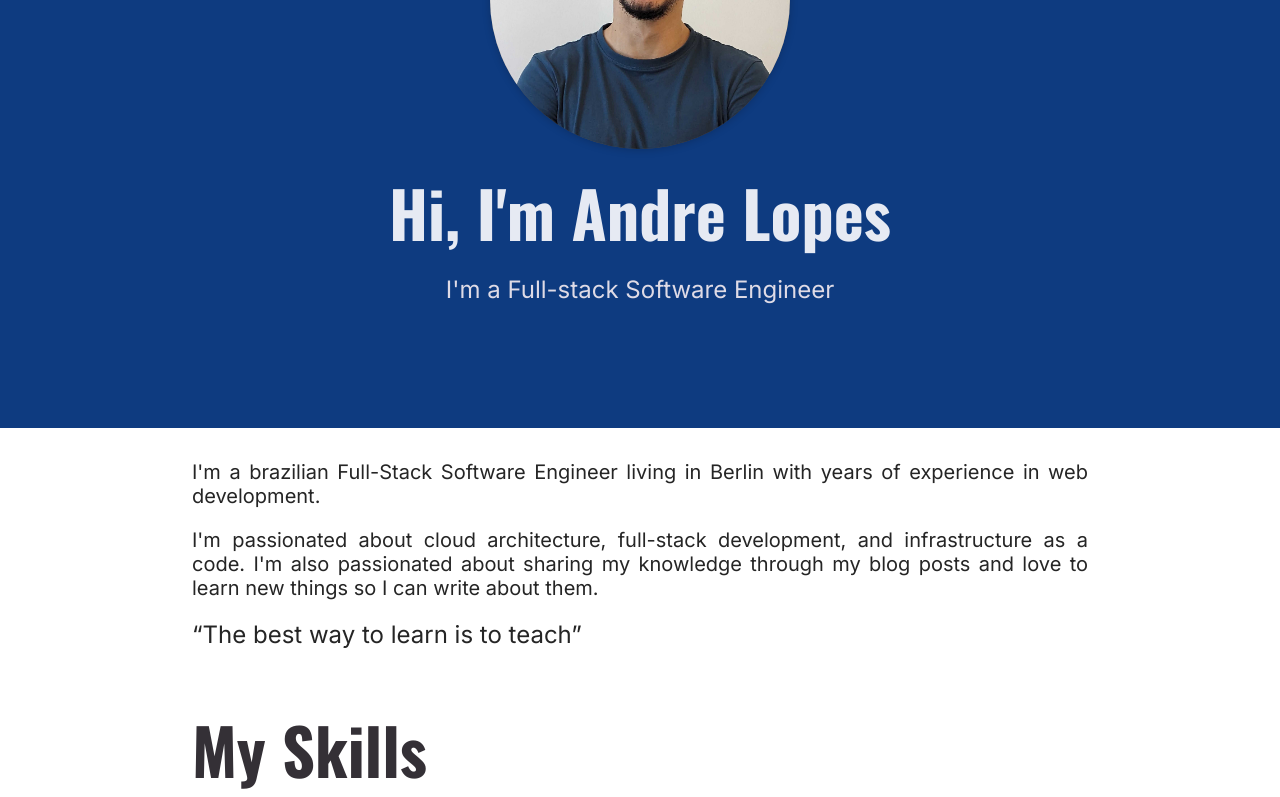
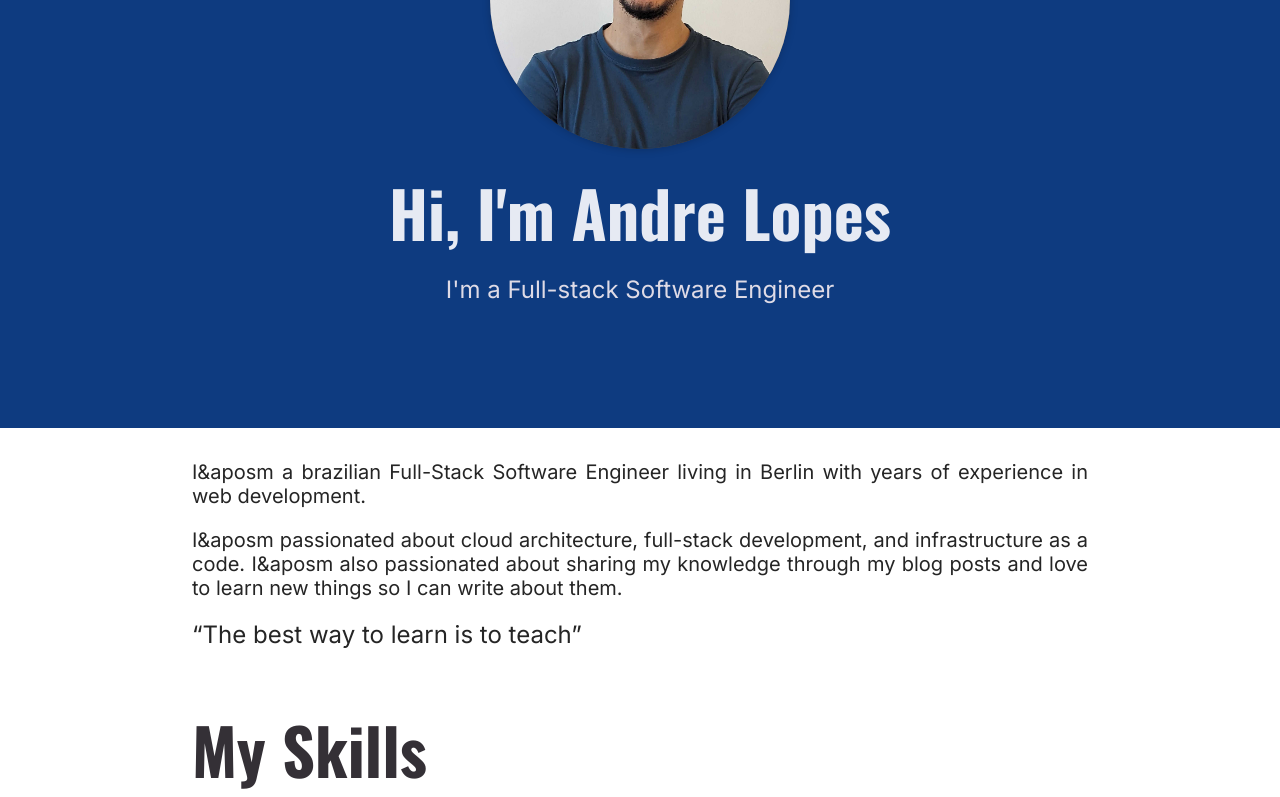
Before and after one commit to alopes2/website, a Next.js app in the folder src/: page / in a window 1280 px wide. Shown: the part 372-1169 px from the top of the page. Built offline with nearby package versions, Linux system fonts and the light colour scheme; no server answers; the database is empty.

Commit message:
Escape ' with &apos

```diff
--- a/src/components/home-page/summary.tsx
+++ b/src/components/home-page/summary.tsx
@@ -4,12 +4,12 @@ export default function Summary() {
   return (
     <section className={classes.summary}>
       <p>
-        I'm a brazilian Full-Stack Software Engineer living in Berlin with years
-        of experience in web development.
+        I&aposm a brazilian Full-Stack Software Engineer living in Berlin with
+        years of experience in web development.
       </p>
       <p>
-        I'm passionated about cloud architecture, full-stack development, and
-        infrastructure as a code. I'm also passionated about sharing my
+        I&aposm passionated about cloud architecture, full-stack development,
+        and infrastructure as a code. I&aposm also passionated about sharing my
         knowledge through my blog posts and love to learn new things so I can
         write about them.
       </p>
```
